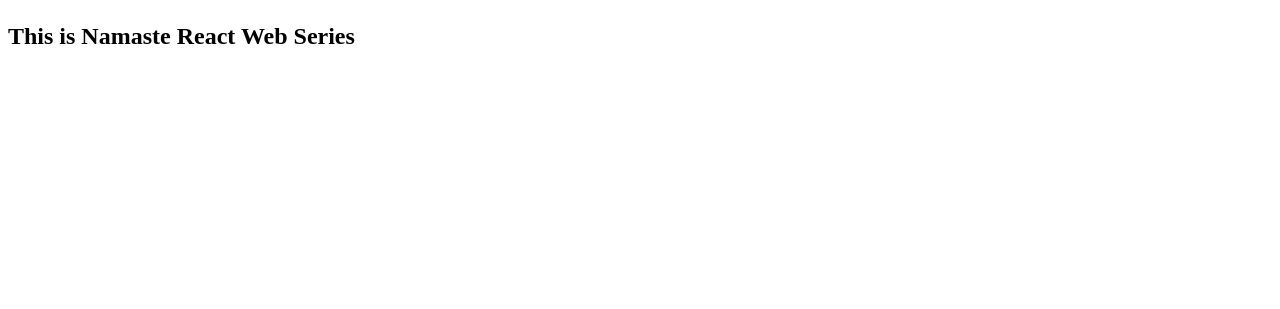
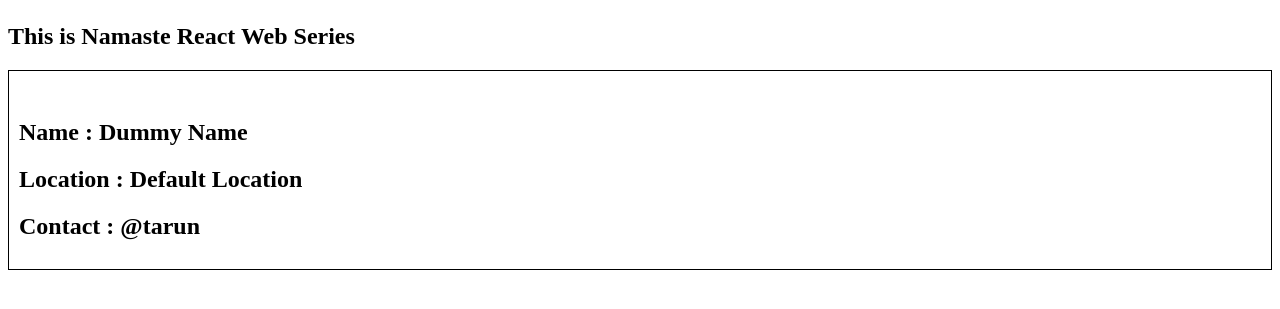
Before and after one commit to lioneltarun10/Namaste-React, a React (Vite) app: page /about in a window 1280 px wide. Shown: the part 221-530 px from the top of the page. Built offline with nearby package versions, Linux system fonts and the light colour scheme; no server answers.

Commit message:
Episode_8 class based components

```diff
--- a/index.css
+++ b/index.css
@@ -75,3 +75,8 @@
 .filter{
     display: flex;
 }
+
+.user-card{
+    padding: 10px;
+    border: 1px solid black;
+}
--- a/src/components/About.js
+++ b/src/components/About.js
@@ -1,10 +1,44 @@
-const About = () => {
+import User from "./User";
+import UserClass from "./UserClass";
+import {Component} from "react";
+
+
+class About extends Component{
+
+    constructor(props){
+        super(props);
+
+        console.log("parent constructor");
+    }
+
+    componentDidMount(){
+        console.log("parent component Did Mount");
+    }
+
+    render(){
+        console.log("parent render");
         return (
             <div>
                 <h1>About</h1>
                 <h2>This is Namaste React Web Series</h2>
+
+                <UserClass name={'first (class)'} location={'Bangalore class'}/>
             </div>
         )
+
+    }
 }
 
+
+// const About = () => {
+//     return (
+//         <div>
+//             <h1>About</h1>
+//             <h2>This is Namaste React Web Series</h2>
+
+//             <UserClass name={'Tarun (class)'} location={'Bangalore class'}/>
+//         </div>
+//     )
+// }
+
 export default About;
--- /dev/null
+++ b/src/components/User.js
@@ -0,0 +1,27 @@
+import { useEffect, useState } from "react"
+
+const User = ({name}) =>{
+
+   const [count,setCount] = useState(0)
+   const [count2,setCount2] = useState(1)
+
+   useEffect(()=>{
+
+   },[])
+
+//    async function getUserInfo(){
+//     const data = await
+//    }
+
+    return (
+        <div className="user-card">
+            <h1>Count = {count}</h1>
+            <h1>Count2 = {count2}</h1>
+            <h2>Name : {name}</h2>
+            <h2>Location : Bangalore</h2>
+            <h2>Contact : @tarun</h2>
+        </div>
+    )
+}
+
+export default User
--- /dev/null
+++ b/src/components/UserClass.js
@@ -0,0 +1,56 @@
+import React from "react"
+
+class UserClass extends React.Component{
+
+    constructor(props){
+        super(props)
+        this.state = {
+            userInfo:{
+                name:"Dummy Name",
+                location: "Default Location",
+
+            }
+        }
+        //console.log(props);
+        console.log(this.props.name + " child constructor");
+    }
+
+    async componentDidMount(){
+        console.log(this.props.name + " child Component Did Mount");
+
+        //API CALL
+        const data = await fetch("https://api.github.com/users/lioneltarun10")
+        const json = await data.json()
+
+        console.log(json);
+        this.setState({
+            userInfo:json
+        })
+    }
+
+    componentDidUpdate(){
+        console.log("Component Did Update");
+    }
+
+    componentWillUnmount(){
+        console.log("Component unmounted");
+    }
+
+
+    render(){
+         console.log(this.props.name + " child render");
+     const {name,location,avatar_url} = this.state.userInfo
+
+        //debugger;
+        return (
+            <div className="user-card">
+                <img src={avatar_url}/>
+                <h2>Name : {name}</h2>
+                <h2>Location : {location?location:"India"}</h2>
+                <h2>Contact : @tarun</h2>
+            </div>
+        )
+    }
+}
+
+export default UserClass
```
Also changed, not shown: 1 other file (tests, documents, lock files or other folders). Lines whose indentation alone changed are shown as unchanged.
